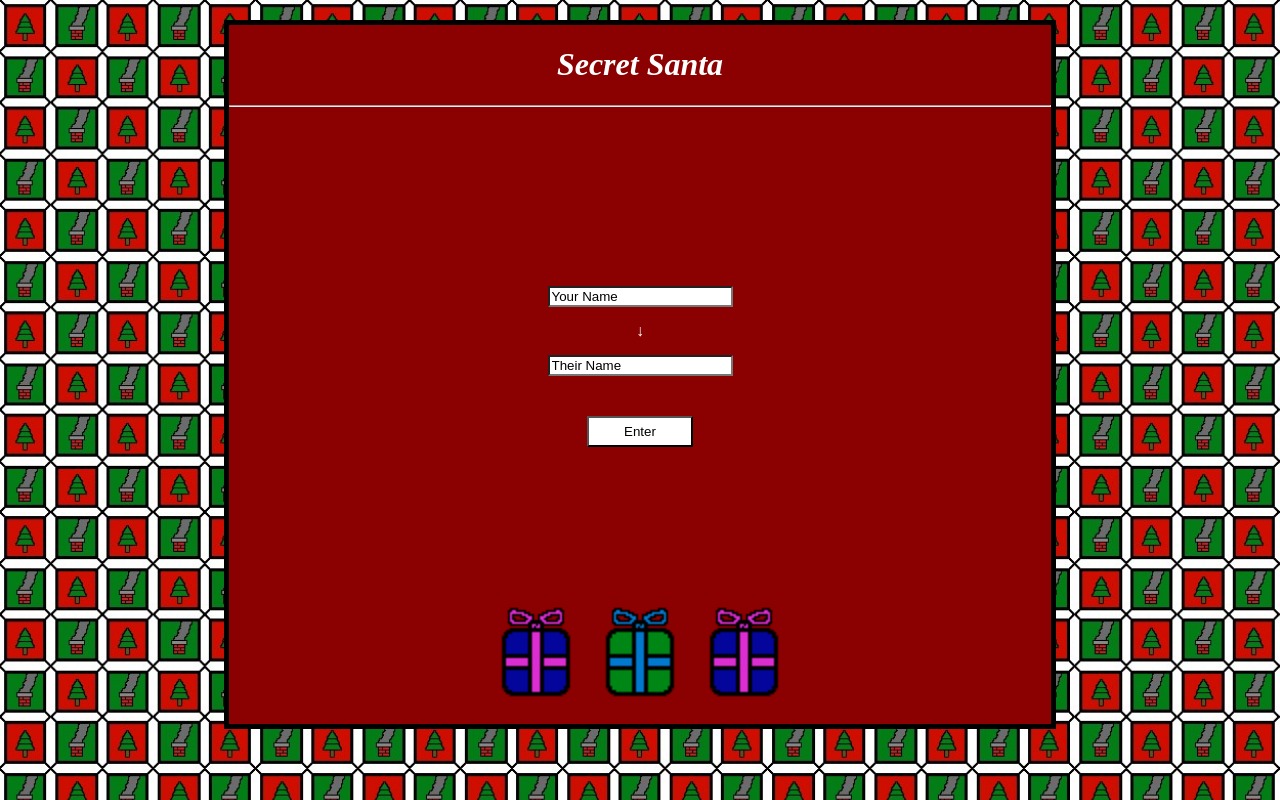
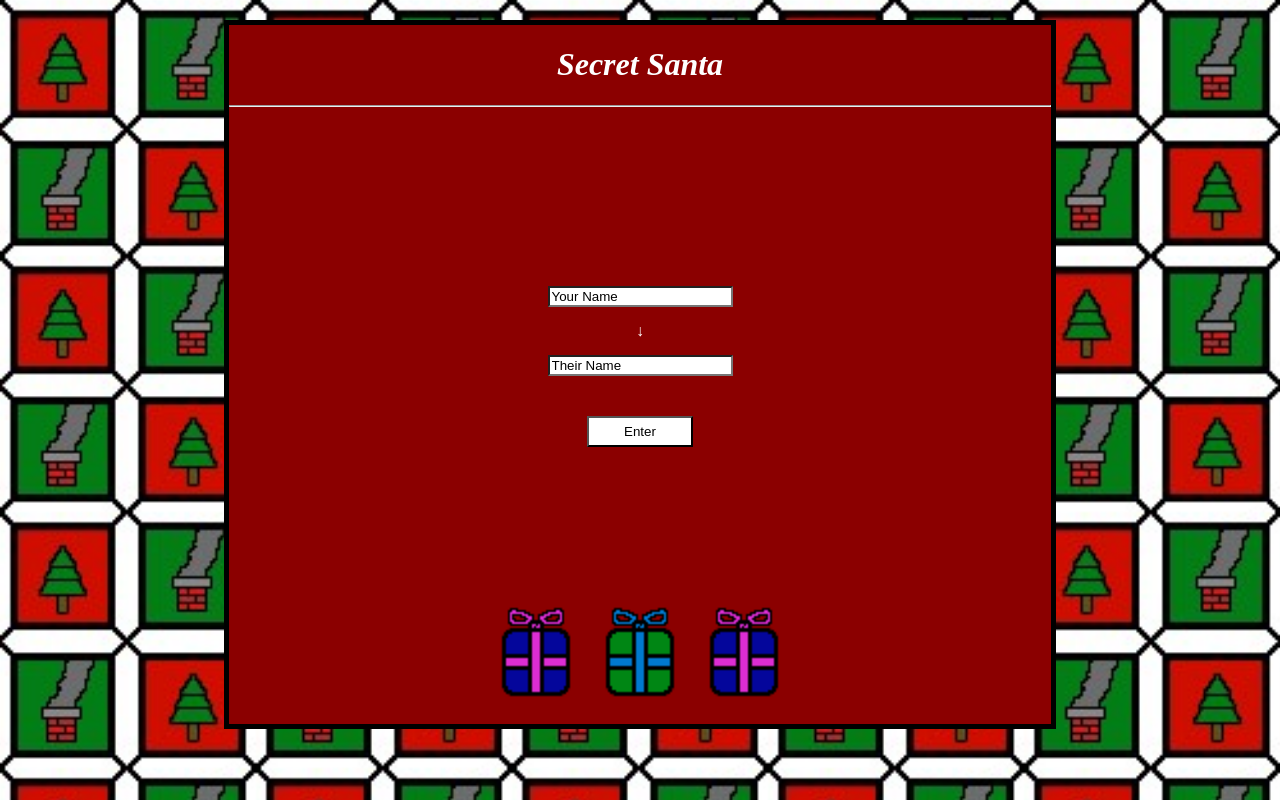
Before and after one commit to ViTheAxolotl/SecretSanta5385, a plain HTML site: page index.html in a window 1280 px wide. Drawn offline with Linux system fonts and the light colour scheme.

Commit message:
Bigger Background

```diff
--- a/myStyles.css
+++ b/myStyles.css
@@ -2,7 +2,7 @@ body
 {
     background-image: url("background.jpg");
     color: white;
-    background-size: 8%;
+    background-size: 20%;
 }
 
 hr
```
